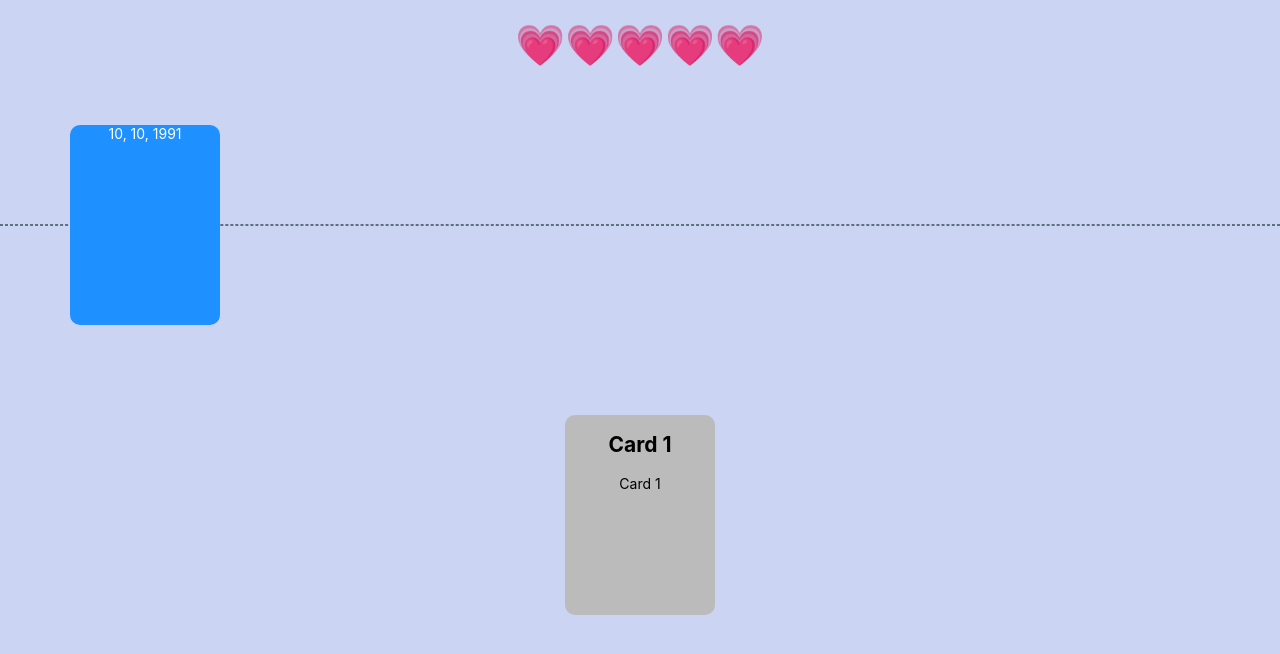
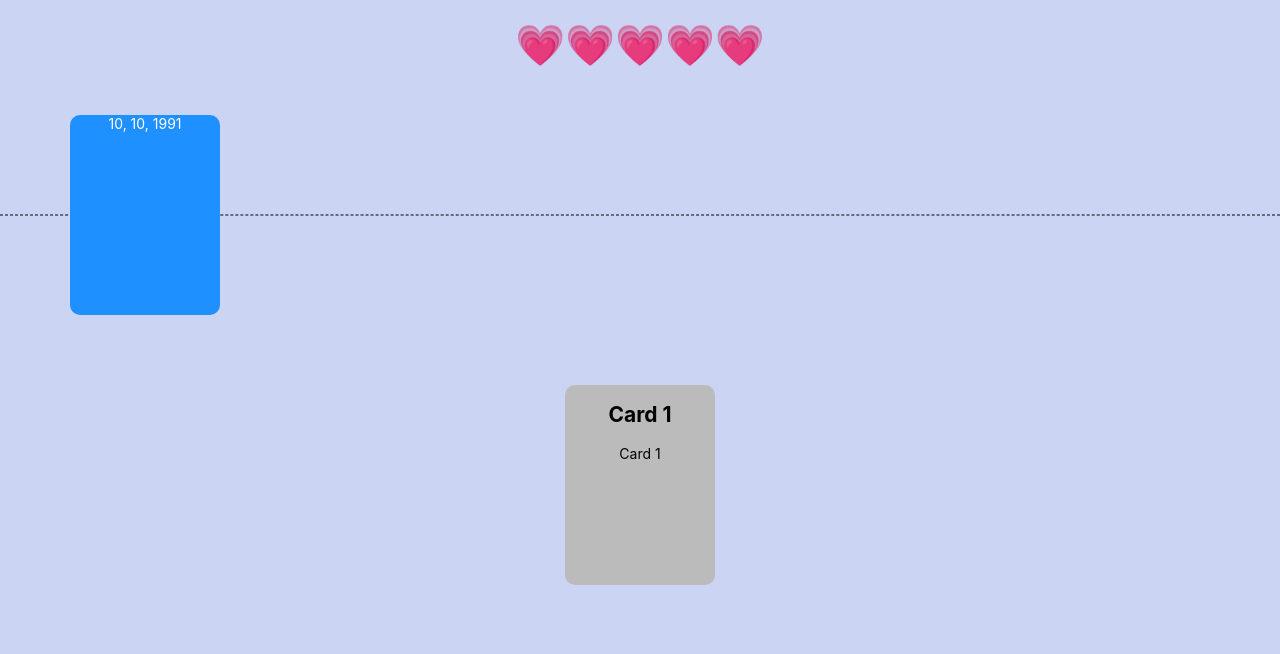
Before and after one commit to lsimonar/timeline, a React (Create React App) app: page / in a window 1280 px wide. Shown: the top 654 px of the page. Built offline with nearby package versions, Linux system fonts and the light colour scheme.

Commit message:
top looking better

```diff
--- a/src/components/Board/Board.scss
+++ b/src/components/Board/Board.scss
@@ -1,7 +1,7 @@
 .wrapper {
   display: grid;
   grid-auto-columns: auto;
-  grid-template-rows: 250px auto;
+  grid-template-rows: auto auto;
   width: 100%;
   height: 100%;
 }
--- a/src/components/Card/TimelineCard.scss
+++ b/src/components/Card/TimelineCard.scss
@@ -4,7 +4,7 @@
     width: 150px;
     height: 200px;
     border-radius: 10px;
-    margin: 0 10px;
+    margin: 15px 10px;
     perspective: 1000px; /* Remove this if you don't want the 3D effect */
   }
 
```
